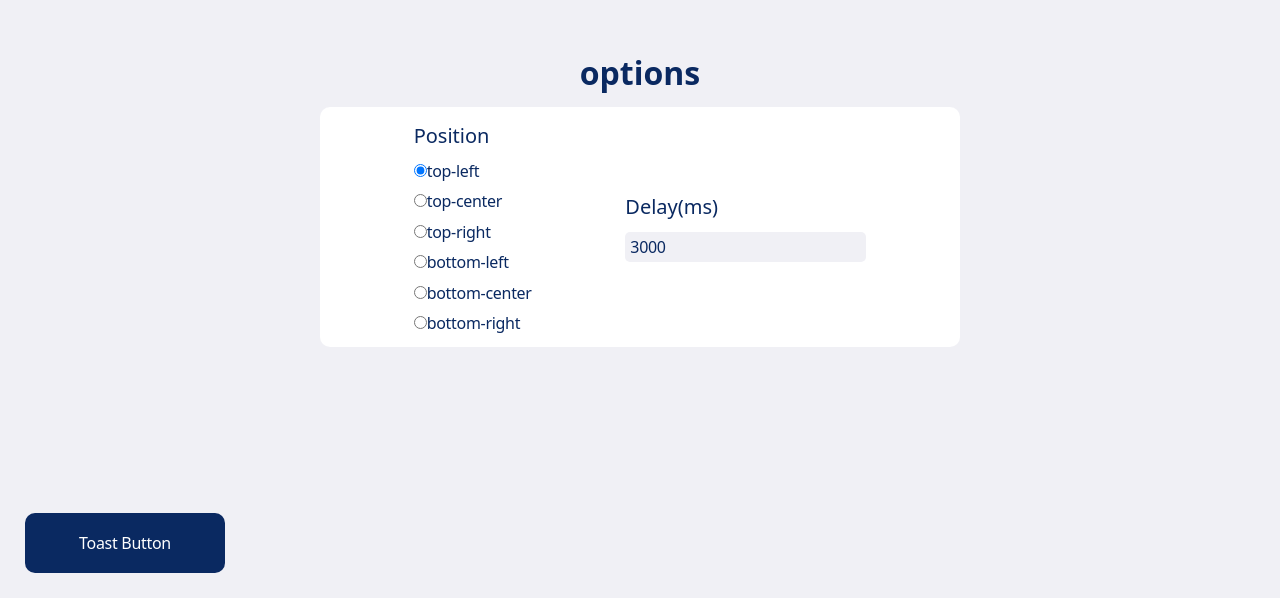
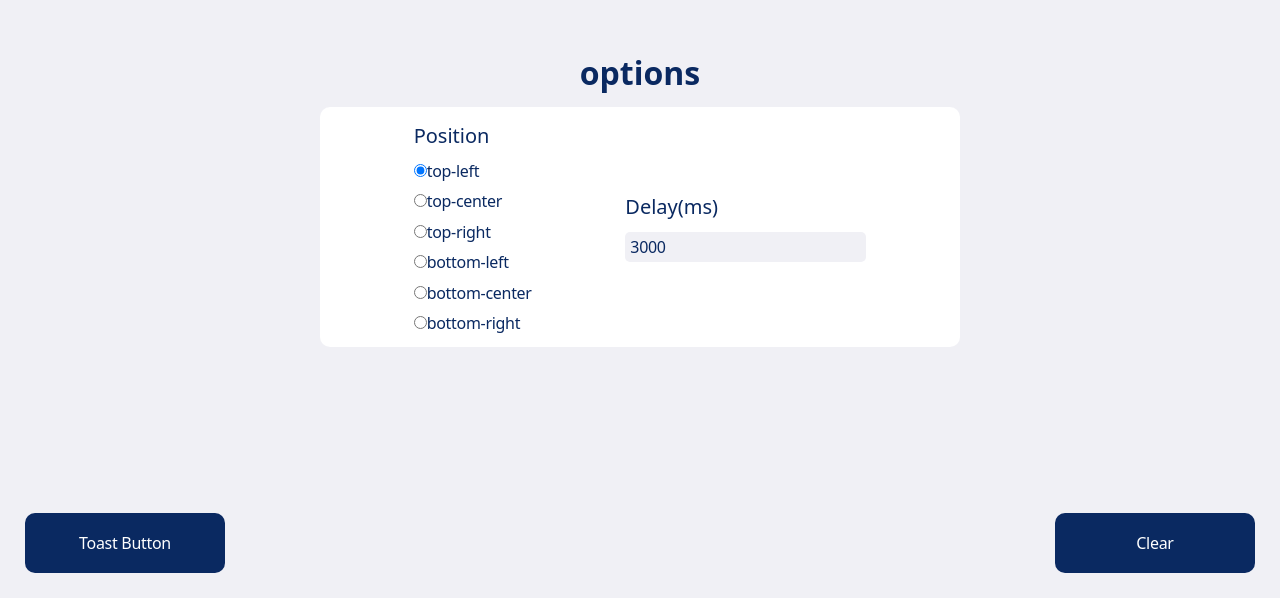
Before and after one commit to s0ojin/toast, a React (Create React App) app: page / in a window 1280 px wide. Shown: the part 202-800 px from the top of the page. Built offline with nearby package versions, Linux system fonts and the light colour scheme.

Commit message:
Feat : clear All 기능 추가

```diff
--- a/src/App.tsx
+++ b/src/App.tsx
@@ -54,6 +54,17 @@ function App() {
     },
     [toastList],
   );
+
+  const clearAllToastMessage = () => {
+    setToastList({
+      'top-left': [],
+      'top-center': [],
+      'top-right': [],
+      'bottom-left': [],
+      'bottom-center': [],
+      'bottom-right': [],
+    });
+  };
 
   return (
     <>
@@ -156,8 +167,12 @@ function App() {
             Toast Button
           </button>
         </form>
+        <button
+          onClick={clearAllToastMessage}
+          className="absolute bottom-10 right-10 h-[6rem] w-[20rem] rounded-2xl bg-blue-100 text-Body text-white">
+          Clear
+        </button>
       </div>
-      <>
       {Object.keys(toastList).map((toasts) => (
         <ToastList
           key={toasts}
@@ -167,7 +182,6 @@ function App() {
         />
       ))}
     </>
-    </>
   );
 }
 
```
Also changed, not shown: 1 other file (tests, documents, lock files or other folders). Lines whose indentation alone changed are shown as unchanged.
